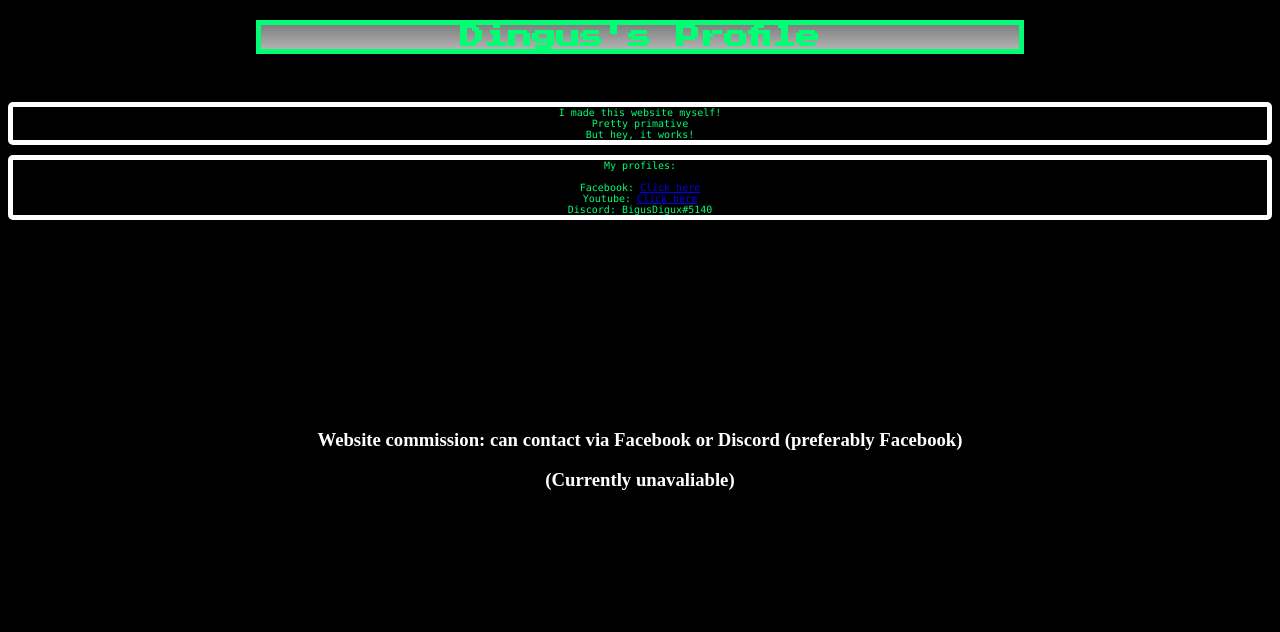
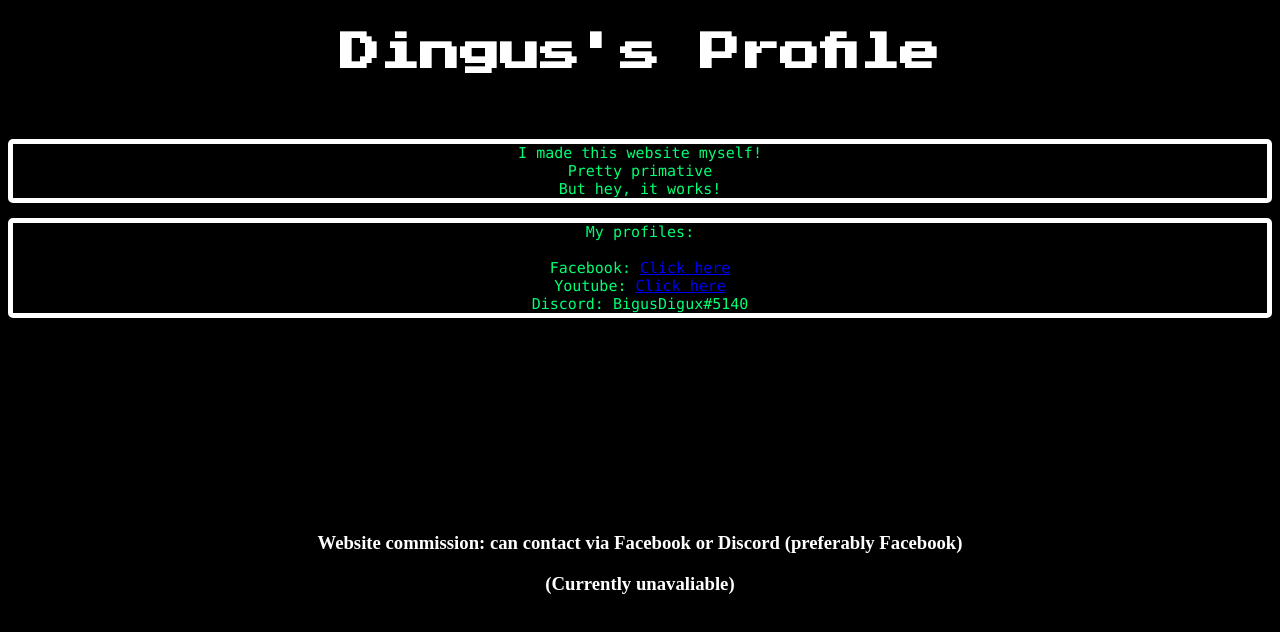
Before and after one commit to BigusDigux/Profile, a plain HTML site: page index.html in a window 1280 px wide. Drawn offline with Linux system fonts and the light colour scheme.

Commit message:
Add files via upload

```diff
--- a/style.css
+++ b/style.css
@@ -8,14 +8,11 @@ body{
 }
 #heading{
     font-family: 'Press Start 2P', cursive;
-    color: #00FF73;
-    background: linear-gradient(grey, rgb(179, 177, 177)) ;
-    border: 5px, solid;
-    width: 60%;
-    background-repeat: no-repeat;
+    color: white;
+    font-size: 40px;
 }
 #p1{
-    font-size: 10px;
+    font-size: 15px;
     font-family: consolas, sans-serif;
     color: #00FF73;
     border: 5px solid white;
```
